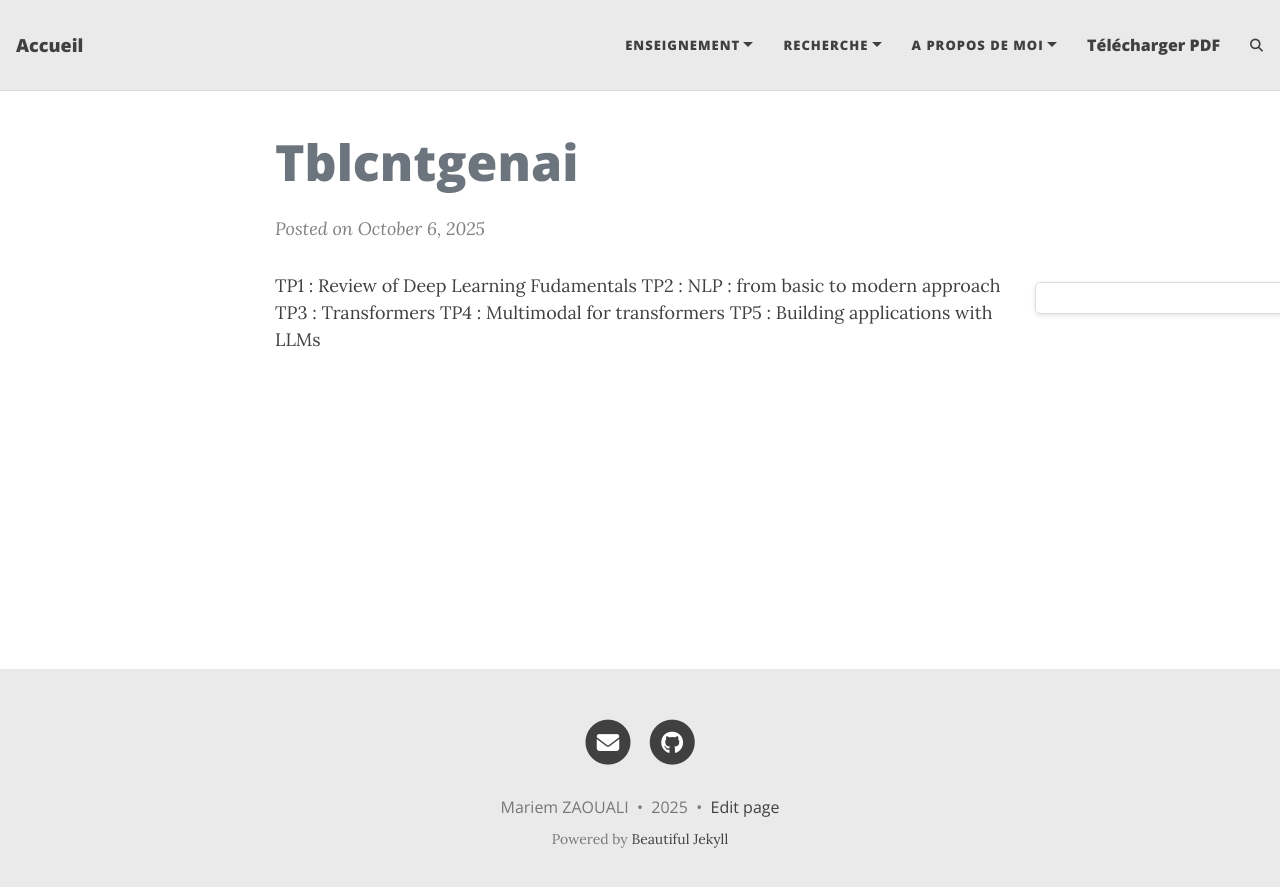
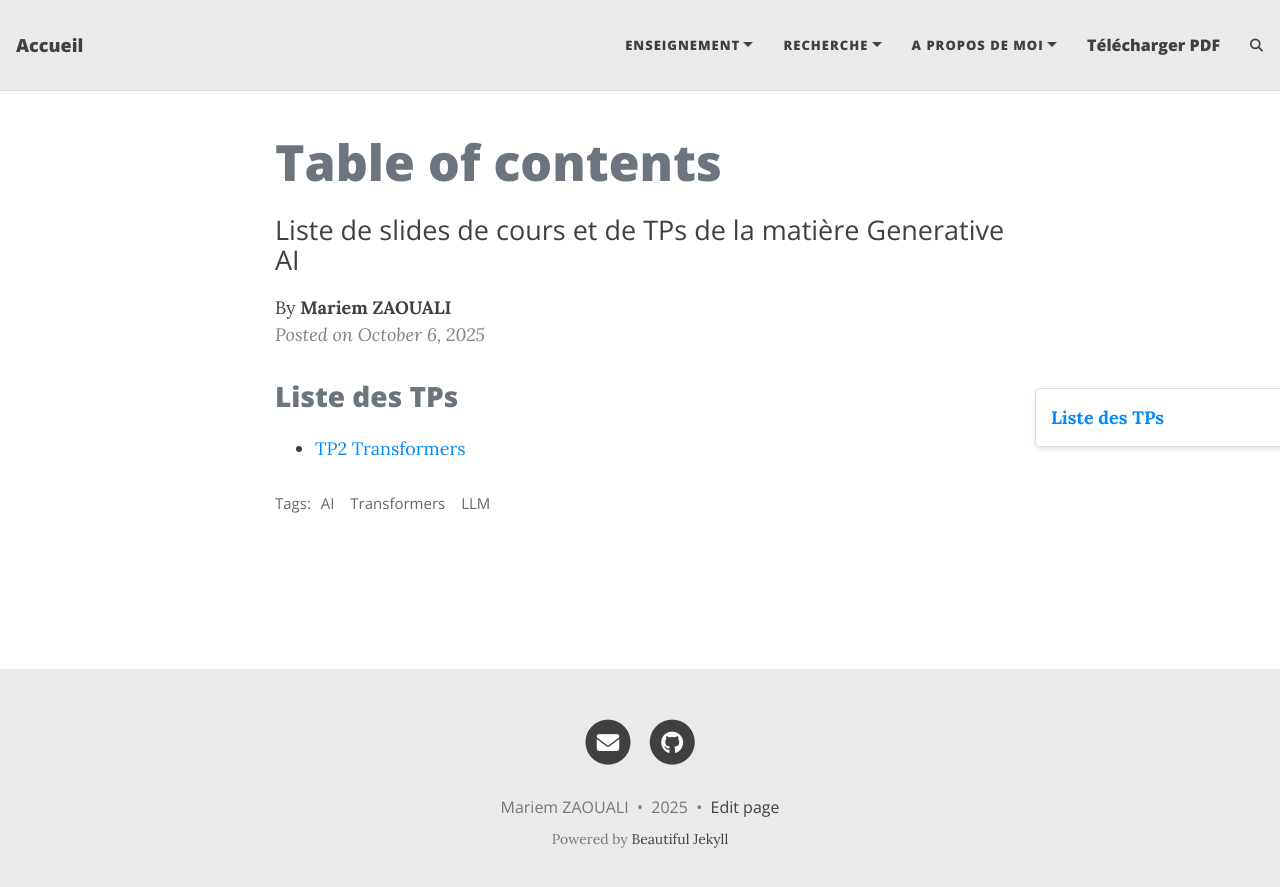
Before and after one commit to MariemZaouali/mariemzaouali.github.io, a Jekyll site: the page built from _posts/2025-10-06-TblCntGenAi.md, in a window 1280 px wide. Shown: the top 887 px of the page. Built offline with Jekyll 4.4.1, drawn with Linux system fonts in a browser that asks for light colours; comment, search, counter and statistics services are not loaded.

Commit message:
Update 2025-10-06-TblCntGenAi.md

```diff
--- a/_posts/2025-10-06-TblCntGenAi.md
+++ b/_posts/2025-10-06-TblCntGenAi.md
@@ -1,5 +1,11 @@
-TP1 : Review of Deep Learning Fudamentals
-TP2 : NLP : from basic to modern approach
-TP3 : Transformers
-TP4 : Multimodal for transformers
-TP5 : Building applications with LLMs
+---
+layout: post
+title: Table of contents
+subtitle: Liste de slides de cours et de TPs de la matière Generative AI
+tags: [AI, Transformers, LLM]
+author: Mariem ZAOUALI
+---
+
+# Liste des TPs
+
+- [TP2 Transformers](https://mariemzaouali.github.io/09-10-2025-genAITp2)
```
